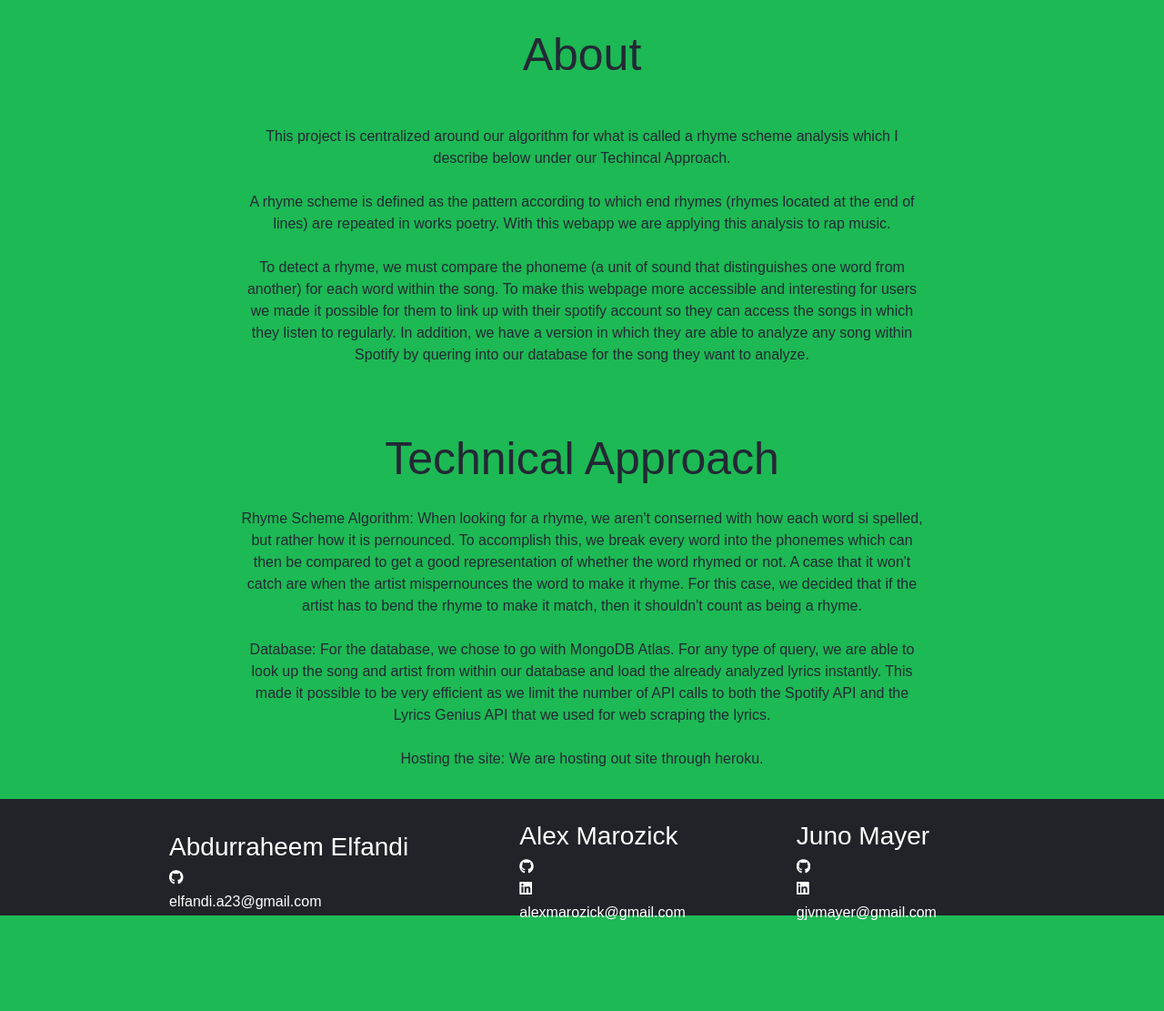
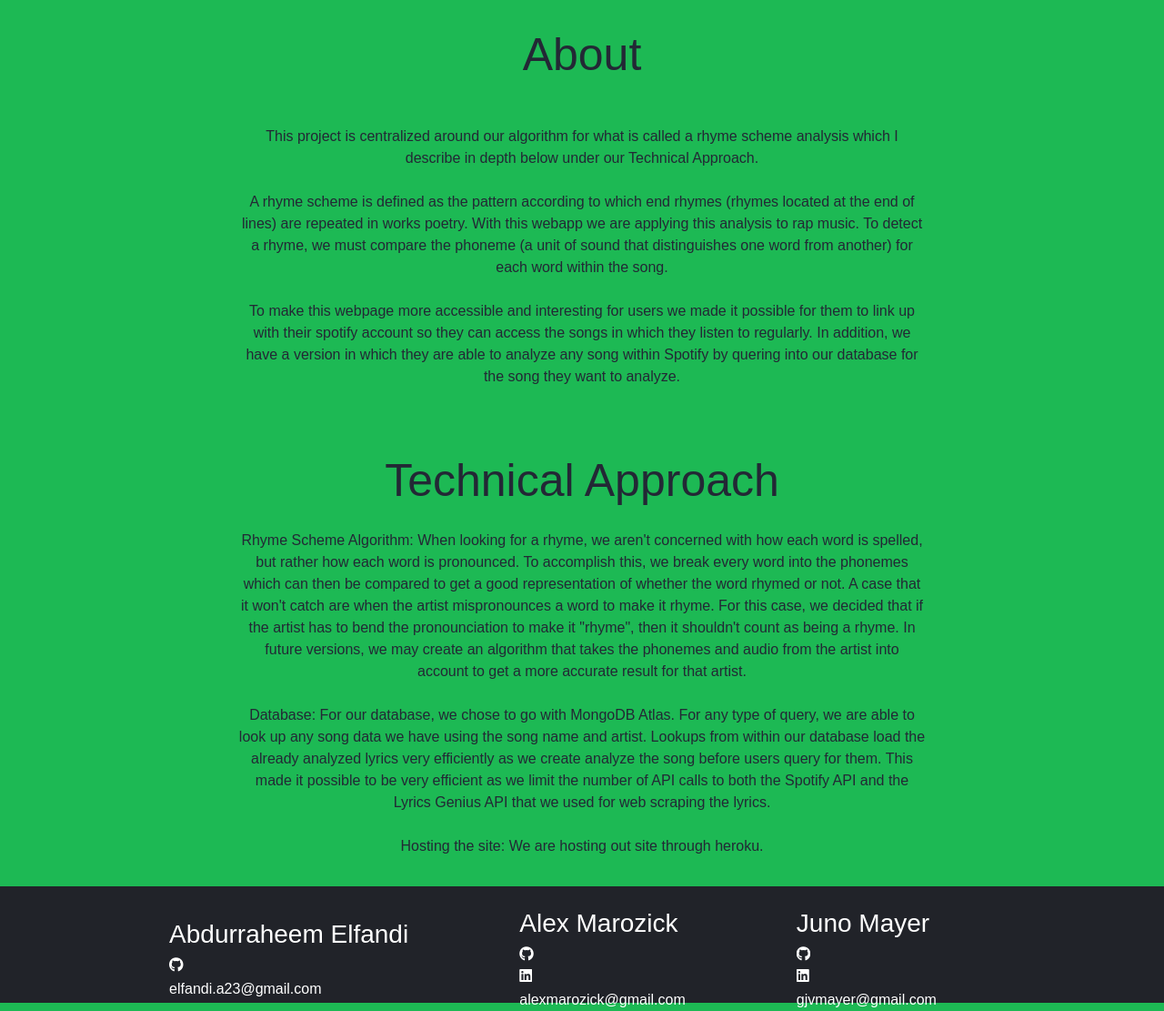
Before and after one commit to alexmarozick/RapAnalysis, a Flask app: page /about in a window 1280 px wide. Shown: the part 48-1159 px from the top of the page at 91% size. Before the commit the page ends 1059 px from the top, so only its background shows below. Run offline with Flask 2, Linux system fonts and the light colour scheme; parts of the project's set-up code (start-up, migrations or seed data) failed here and were passed over; some libraries are stand-ins or nearby versions.

Commit message:
added stuff to the about page

```diff
--- a/rap_analysis/templates/about.html
+++ b/rap_analysis/templates/about.html
@@ -69,31 +69,32 @@
             <h1 class="header-section">About</h1>
             <br>
             <div class="about-text">
-                This project is centralized around our algorithm for what is called a rhyme scheme analysis which I describe below under our Techincal Approach. <br><br>
+                This project is centralized around our algorithm for what is called a rhyme scheme analysis which I describe in depth below under our Technical Approach. <br><br>
 
                 A rhyme scheme is defined as the pattern according to which end rhymes (rhymes located at the end of lines) are repeated in works poetry.
-                With this webapp we are applying this analysis to rap music. <br><br>
-
-                To detect a rhyme, we must compare the phoneme (a unit of sound that distinguishes one word from another) for each word within the song.
-
+                With this webapp we are applying this analysis to rap music. To detect a rhyme, we must compare the phoneme (a unit of sound that
+                distinguishes one word from another) for each word within the song.
+                <br><br>
                 To make this webpage more accessible and interesting for users we made it possible for them to link up
                 with their spotify account so they can access the songs in which they listen to regularly. In addition, we have
                 a version in which they are able to analyze any song within Spotify by quering into our database for the song they want to analyze.
             </div>
             <br>
             <h2 class="header-section">Technical Approach</h3>
-                <div class="about-text">
-                    Rhyme Scheme Algorithm: When looking for a rhyme, we aren't conserned with how each word si spelled, but rather how it is pernounced.
-                    To accomplish this, we break every word into the phonemes which can then be compared to get a good representation of whether the word
-                    rhymed or not. A case that it won't catch are when the artist mispernounces the word to make it rhyme. For this case, we decided that
-                    if the artist has to bend the rhyme to make it match, then it shouldn't count as being a rhyme. <br><br>
-
-                    Database: For the database, we chose to go with MongoDB Atlas. For any type of query, we are able to look up the song and artist
-                    from within our database and load the already analyzed lyrics instantly. This made it possible to be very efficient as we limit the
-                    number of API calls to both the Spotify API and the Lyrics Genius API that we used for web scraping the lyrics. <br><br>
-
-                    Hosting the site: We are hosting out site through heroku.
-                </div>
+            <div class="about-text">
+                Rhyme Scheme Algorithm: When looking for a rhyme, we aren't concerned with how each word is spelled, but rather how each word is pronounced.
+                To accomplish this, we break every word into the phonemes which can then be compared to get a good representation of whether the word
+                rhymed or not. A case that it won't catch are when the artist mispronounces a word to make it rhyme. For this case, we decided that
+                if the artist has to bend the pronounciation to make it "rhyme", then it shouldn't count as being a rhyme. In future versions, we may create
+                an algorithm that takes the phonemes and audio from the artist into account to get a more accurate result for that artist.
+                <br><br>
+                Database: For our database, we chose to go with MongoDB Atlas. For any type of query, we are able to look up any song data we have using the
+                song name and artist. Lookups from within our database load the already analyzed lyrics very efficiently as we create analyze the song before
+                users query for them. This made it possible to be very efficient as we limit the number of API calls to both the Spotify API and the Lyrics
+                Genius API that we used for web scraping the lyrics.
+                <br><br>
+                Hosting the site: We are hosting out site through heroku.
+            </div>
         </section>
 
     </main>
```
